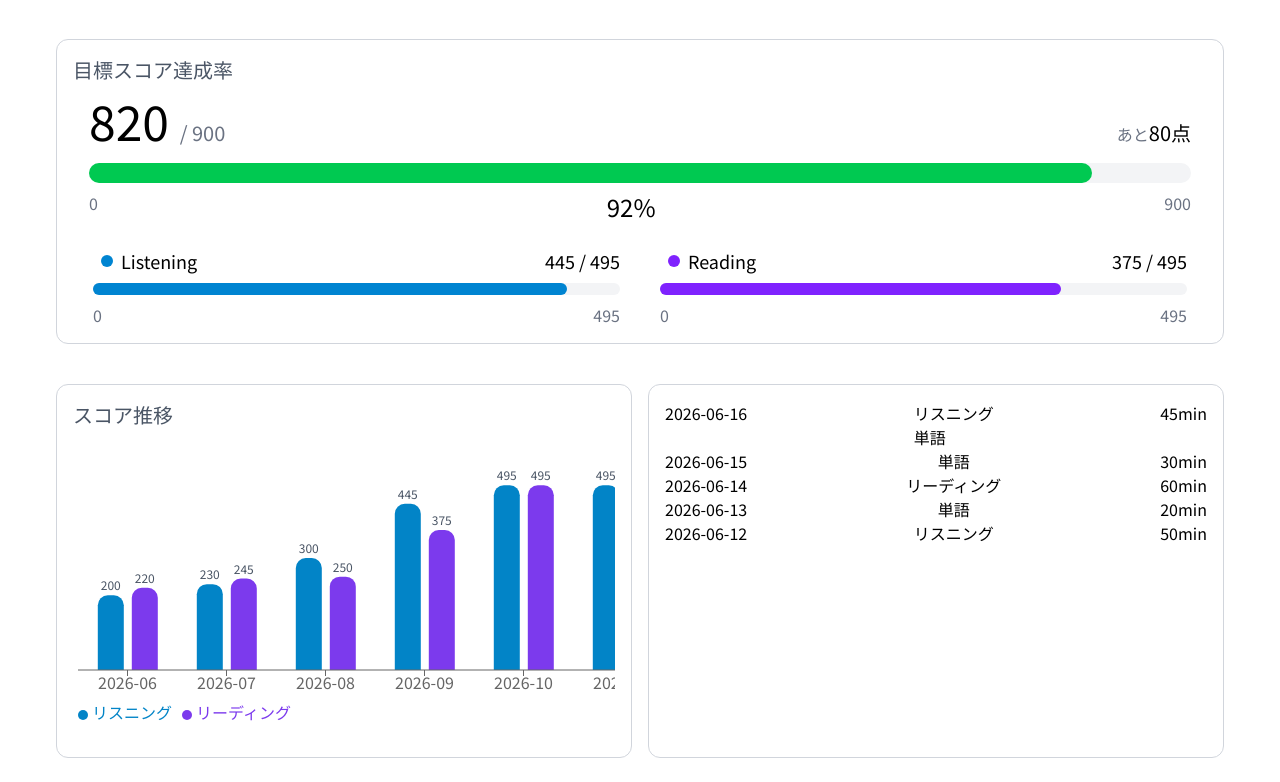
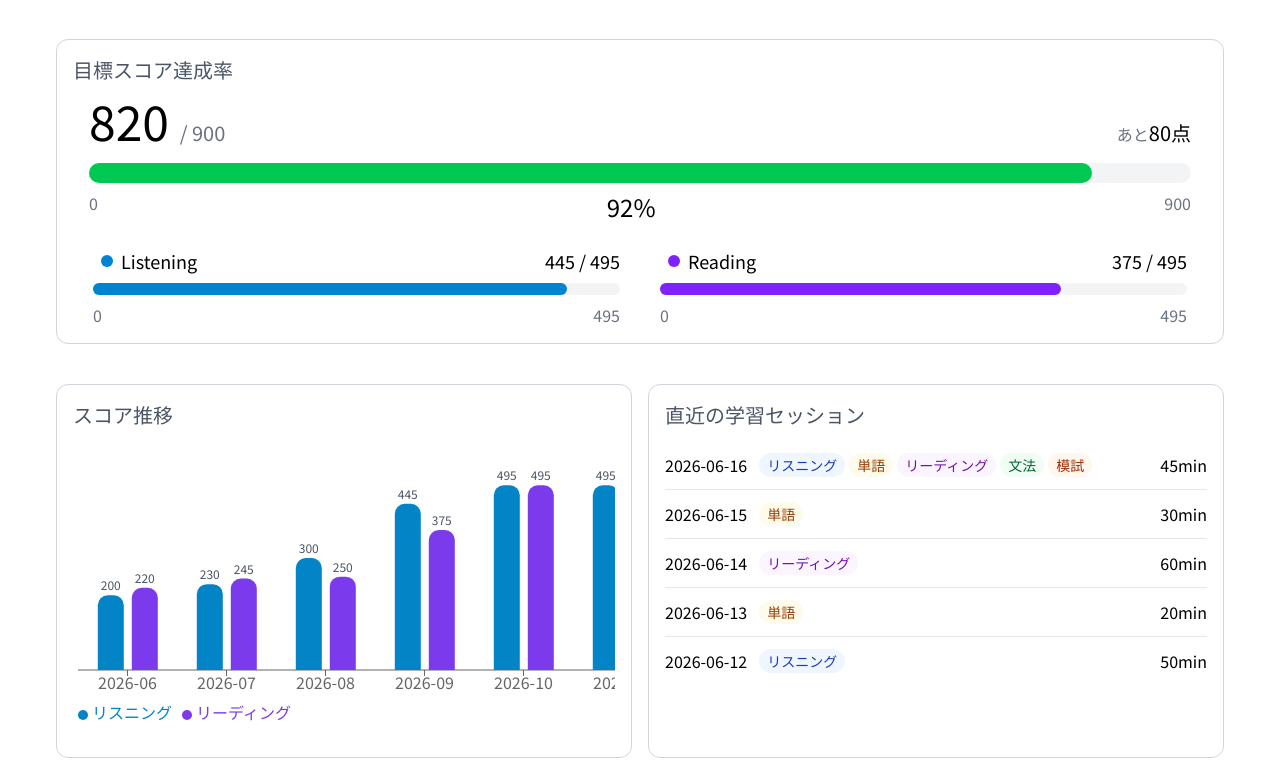
Before and after one commit to k-tomida/toeic-tracker, a React (Vite) app in the folder frontend/: page / in a window 1280 px wide. Shown: the part 557-1339 px from the top of the page. Built offline with nearby package versions, Linux system fonts and the light colour scheme.

Commit message:
WIP: StudySessionコンポーネント途中

```diff
--- a/frontend/src/components/home/StudySession.tsx
+++ b/frontend/src/components/home/StudySession.tsx
@@ -1,21 +1,26 @@
 
 const datas = [
-    { date: "2026-06-16", category: ["リスニング", "単語"], studyTime: 45 },
+    { date: "2026-06-16", category: ["リスニング", "単語", "リーディング", "文法", "模試"], studyTime: 45 },
     { date: "2026-06-15", category: ["単語"], studyTime: 30 },
     { date: "2026-06-14", category: ["リーディング"], studyTime: 60 },
     { date: "2026-06-13", category: ["単語"], studyTime: 20 },
     { date: "2026-06-12", category: ["リスニング"], studyTime: 50 }
 ];
 
-//カテゴリ別にcssを変える関数
-const changeTagByCategory = (category: string) => {
-    return (
-        <div>
-            {category}
-        </div>
+const tagStyles: Record<string, string> = {
+    リスニング: "bg-blue-50 text-blue-800",
+    リーディング: "bg-purple-50 text-purple-800",
+    単語: "bg-amber-50 text-amber-800",
+    文法: "bg-green-50 text-green-800",
+    模試: "bg-orange-50 text-orange-800",
+};
 
-    )
-}
+//カテゴリ別にタグの色を変える関数
+const changeTagByCategory = (category: string) => (
+    <span className={`text-sm px-2 py-0.5 rounded-full font-medium ${tagStyles[category] ?? "bg-gray-100 text-gray-700"}`}>
+        {category}
+    </span>
+);
 
 //dateを2026-06-16から6/16(月)に変える関数
 const formatDateLabel = (date: string) => {
@@ -24,13 +29,12 @@ const formatDateLabel = (date: string) => {
 
 export const StudySession = () => {
     return (
-        <div className="bg-white rounded-xl p-4 border border-gray-300 flex-1 min-w-0 min-w-[400px]">
+        <div className="bg-white rounded-xl p-4 border border-gray-300 flex-1 min-w-0 min-w-[550px]">
+            <p className="mb-3 text-xl font-medium text-gray-600">直近の学習セッション</p>
             {datas.map((data) => (
-                <div key={data.date} className="flex justify-between">
+                <div key={data.date} className="flex justify-between gap-3 py-3 border-b border-gray-200 last:border-b-0">
                     <div>{data.date}</div>
-                    <div>{data.category.map((category) => (
-                        changeTagByCategory(category)
-                    ))}</div>
+                    <div className="flex gap-1 flex-1">{data.category.map((category) => changeTagByCategory(category))}</div>
                     <div>{data.studyTime}min</div>
                 </div>
             ))}
```
